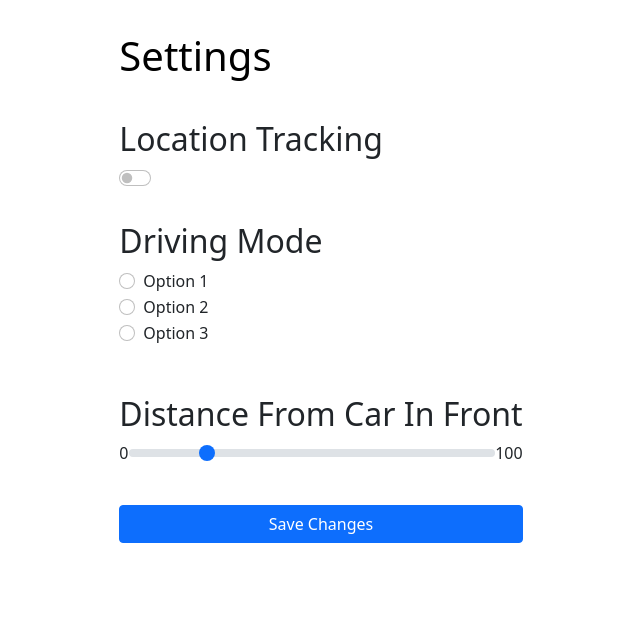
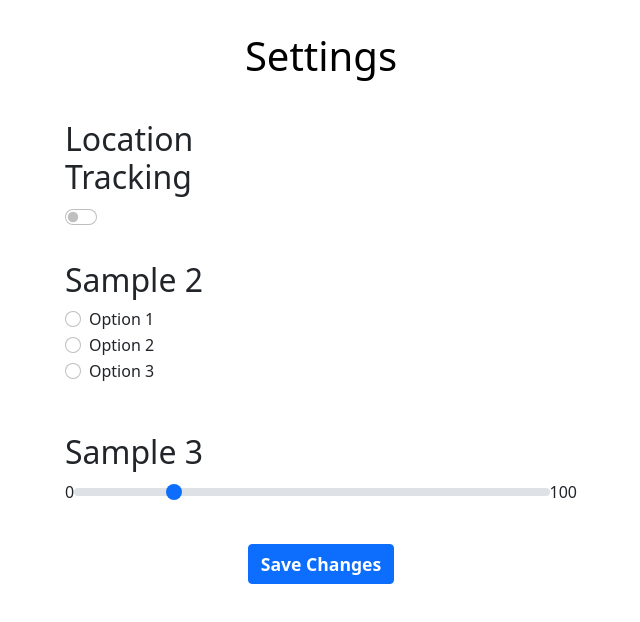
Before and after one commit to LeopoldJr/privacy_concerns, a React (Create React App) app: page /Settings in a window 1280 px wide. Shown: the top 622 px of the page, without its empty margins (319-959 px from the left). Built offline with nearby package versions, Linux system fonts and the light colour scheme.

Commit message:
added styling, popovers, and cleaned up the code

```diff
--- a/src/pages/Navigation.js
+++ b/src/pages/Navigation.js
@@ -24,32 +24,19 @@ const [data5, toggleData5, reset5] = useToggleState(false);
 const handleInputChange3 = (e) => { reset4(); reset5(); toggleData3();}
 const handleInputChange4 = (e) => { reset3(); reset5(); toggleData4();}
 const handleInputChange5 = (e) => { reset3(); reset4(); toggleData5();}
-// var data = 100;
 
-const callBack = (val1) => { // the callback. Use a better name
-    // toggleData2();
-//   console.log(val1);
-//   console.log(data);
-//   console.log(`Navigation callback recieved val1:${val1}`);
-//   data = val1;
-    // data = val1;
-    // var num = val1
-//   setData(e);
-//   console.log(data);
-//   console.log(`Navigation var data:${data}`);
-};
+// const callBack = () => {
+
+// };
     return (
         <div>
             <h1><Link className="title-settings"to="/Settings">Settings</Link></h1>
             <Routes>
                 <Route path="/Settings"
-                element={<Questionaire callBack={callBack}
+                element={<Questionaire
                     handleInputChange3={handleInputChange3} handleInputChange4={handleInputChange4} handleInputChange5={handleInputChange5}
-                    data={data} setData={setData}
-                    data2={data2} toggleData2={toggleData2} reset2={reset2}
-                    data3={data3} toggleData3={toggleData3} reset3={reset3}
-                    data4={data4} toggleData4={toggleData4} reset4={reset4}
-                    data5={data5} toggleData5={toggleData5} reset5={reset5}
+                    data={data} data2={data2} data3={data3} data4={data4} data5={data5}
+                    toggleData2={toggleData2} setData={setData}
                 />}/>
                 <Route path="/Confirmation" element={<Confirmation />}/>
             </Routes>
--- a/src/pages/Questionaire.js
+++ b/src/pages/Questionaire.js
@@ -3,36 +3,58 @@ import {
     useNavigate
 } from "react-router-dom";
 import Button from 'react-bootstrap/Button'
-import { Col, Row, Form, Check } from "react-bootstrap";
+import { Col, Row, Form, Check, OverlayTrigger } from "react-bootstrap";
 import "bootstrap/dist/css/bootstrap.min.css";
 import '../styling/Questionaire.css';
 // import FormCheck from 'react-bootstrap/FormCheck'
 import useInputState from "../hooks/useInputState";
 //   import { useNavigate } from "react-router-dom";
+// import Overlay from 'react-bootstrap/Overlay'
+// import OverlayTrigger from 'react-bootstrap/OverlayTrigger'
+import Popover from 'react-bootstrap/Popover'
 
-const Questionaire = ({ callBack, handleInputChange3, handleInputChange4, handleInputChange5, data, setData, data2, toggleData2, reset2, data3, toggleData3, reset3, data4, toggleData4, reset4, data5, toggleData5, reset5 }) => { //
+const Questionaire = ({ handleInputChange3, handleInputChange4, handleInputChange5, data, data2, data3, data4, data5, toggleData2, setData}) => { //
     let navigate = useNavigate();
 
-    // setData(idata);
     function handleSubmit(e) {
-        // console.log(data)
-        // callBack(data);
-        // callBack(0);
         console.log(`${data3}, ${data4}, ${data5}`);
         navigate("/Confirmation");
 
-    }
-    function handleChange4(){
-        if (data5) toggleData5();
-        if (data3) toggleData3();
-        toggleData4();
 
     }
+    const popover1 = (
+        <Popover id="popover-basic">
+          <Popover.Header as="h3">Location Tracking</Popover.Header>
+          <Popover.Body>
+            Description of what Location Tracking does and what information is shared.
+          </Popover.Body>
+        </Popover>
+    );
+    const popover2 = (
+        <Popover id="popover-basic">
+          <Popover.Header as="h3">Sample 2</Popover.Header>
+          <Popover.Body>
+            Description of what Sample 2 does and what information is shared.
+          </Popover.Body>
+        </Popover>
+    );
+    const popover3 = (
+        <Popover id="popover-basic">
+          <Popover.Header as="h3">Sample 3</Popover.Header>
+          <Popover.Body>
+            Description of what Sample 3 does and what information is shared.
+          </Popover.Body>
+        </Popover>
+    );
 
     return (
         <div className="Questionaire">
             <Form>
+            <div className="Overlay-placement">
+            <OverlayTrigger trigger="click" placement="right" overlay={popover1}>
                 <h2 className="Section-Title">Location Tracking</h2>
+            </OverlayTrigger>
+            </div>
             <Form.Check
                 custom
                 type="switch"
@@ -42,8 +64,11 @@ const Questionaire = ({ callBack, handleInputChange3, handleInputChange4, handle
                 onChange = {toggleData2}
             />
             </Form>
-            {/* <fieldset> */}
-            <h2 className="Section-Title">Driving Mode</h2>
+            <div className="Overlay-placement">
+            <OverlayTrigger trigger="click" placement="right" overlay={popover2}>
+                <h2 className="Section-Title">Sample 2</h2>
+            </OverlayTrigger>
+            </div>
             <Form.Group as={Row} className="mb-3">
                 <Col sm={10}>
                     <Form.Check
@@ -72,17 +97,20 @@ const Questionaire = ({ callBack, handleInputChange3, handleInputChange4, handle
                     />
                 </Col>
             </Form.Group>
-            {/* </fieldset> */}
 
-            <h2 className="Section-Title">Distance From Car In Front</h2>
+            <div className="Overlay-placement">
+            <OverlayTrigger trigger="click" placement="right" overlay={popover3}>
+                <h2 className="Section-Title">Sample 3</h2>
+            </OverlayTrigger>
+            </div>
             <div className="slider-div">
                 <Form.Label >0</Form.Label>
                 <Form.Range  defaultValue={data} onChange={setData}/>
                 <Form.Label >100</Form.Label>
             </div>
-
-            <Button className="save-button" onClick = {handleSubmit}>Save Changes</Button>
-            {/* value={data} */}
+            <div className="save-button-div">
+                <Button className="save-button" onClick = {handleSubmit}>Save Changes</Button>
+            </div>
         </div>
     )
 }
--- a/src/styling/Navigation.css
+++ b/src/styling/Navigation.css
@@ -1,4 +1,7 @@
 .title-settings{
     color: black;
     text-decoration: none;
+    display: flex;
+    flex-flow: row nowrap;
+    justify-content: center;
 }
--- a/src/styling/Questionaire.css
+++ b/src/styling/Questionaire.css
@@ -2,10 +2,16 @@
     display: flex;
     flex-flow: column nowrap;
     justify-content: space-evenly;
+    min-width: 40vw;
 }
 .Section-Title{
     padding-top: 2rem;
     /* padding-bottom: .5rem; */
+}
+
+.Section-Title:hover{
+    transition: cubic-bezier(0.075, 0.82, 0.165, 1);
+    color: #0d6efd;
 }
 
 .slider-div{
@@ -16,4 +22,16 @@
 
 .save-button{
     margin-top: 2rem;
+    font-size: 110%;
+    font-weight: bold;
 }
+
+.Overlay-placement{
+    width:50%;
+}
+
+.save-button-div{
+    display: flex;
+    flex-flow: row nowrap;
+    justify-content: center;
+}
```
